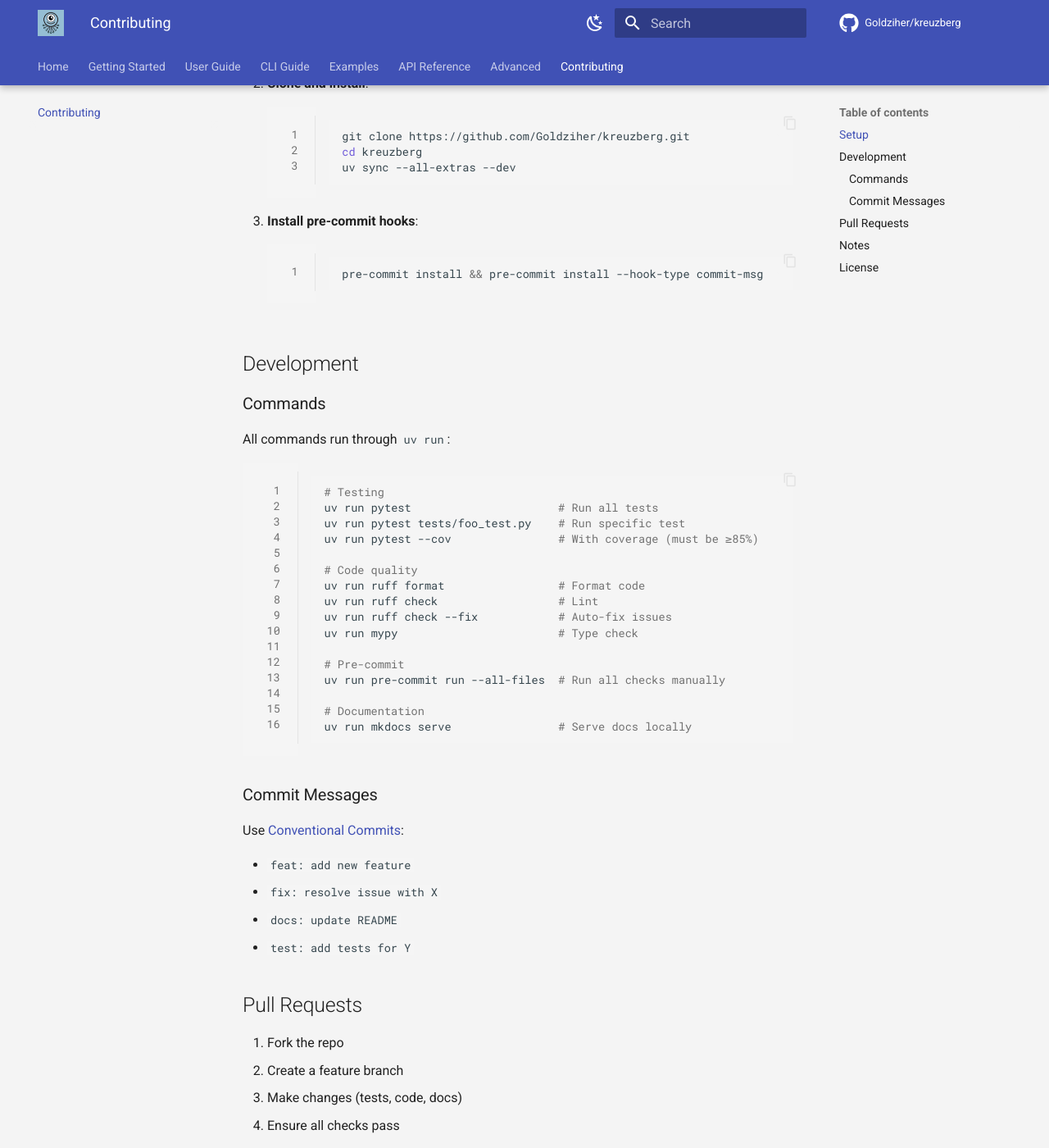
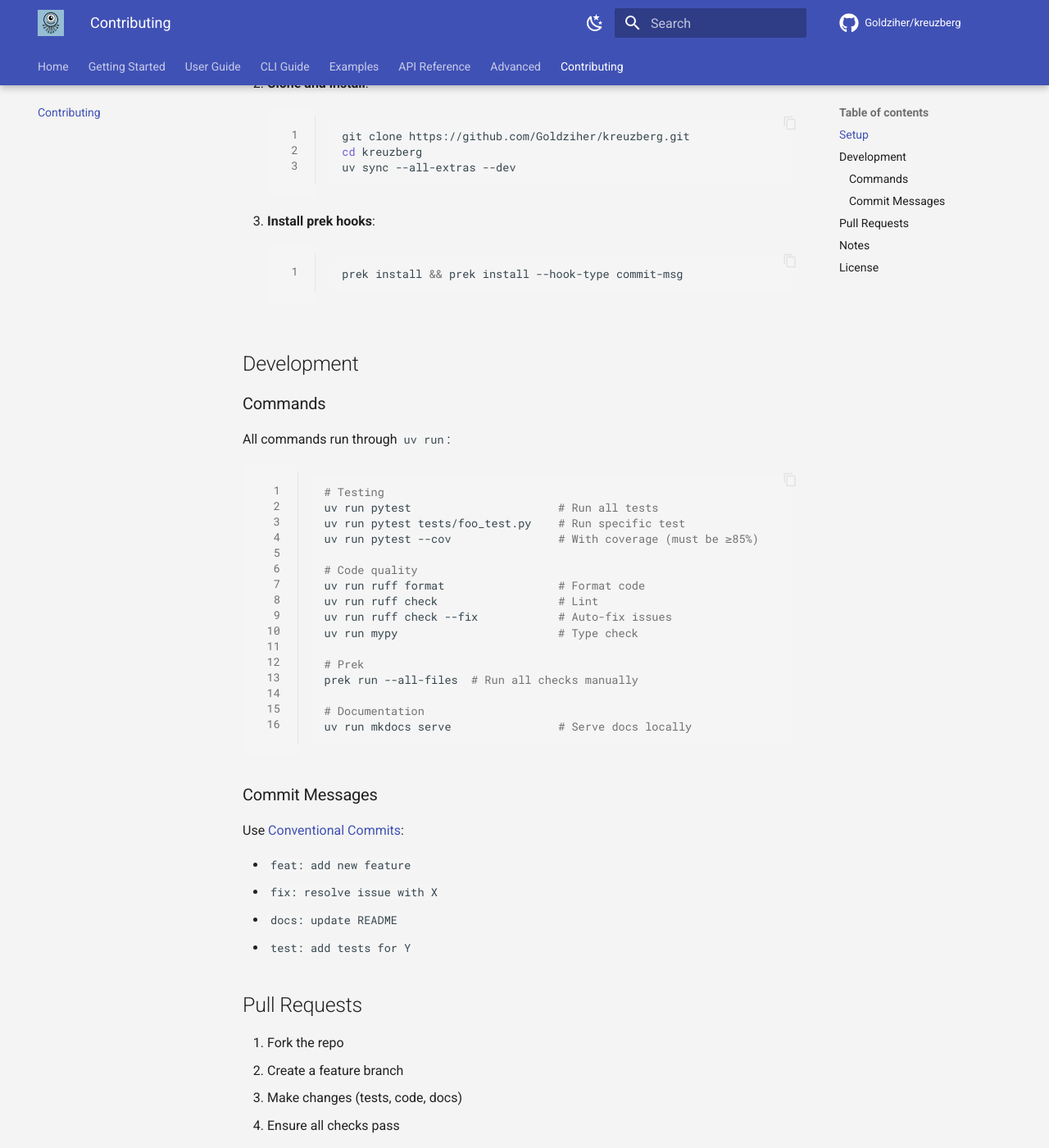
Before and after one commit to elevenday8-design/kreuzberg, an MkDocs documentation site: the page built from docs/contributing.md, in a window 1280 px wide and 1400 px high, scrolled down 401 px. Shown: the whole window at 82% size. Built offline with MkDocs 1.6.1 and Material for MkDocs 9.7.7, drawn with Linux system fonts in a browser that asks for light colours; comment, search, counter and statistics services are not loaded; the version menu is left out; some of the changed text lies outside the part shown.

Commit message:
ci: use prek instead of pre-commit in validation workflow
- Install prek and add to PATH
- Cache prek environments
- Run prek run --all-files instead of uv run pre-commit run

Fix missing pre-commit binary error in CI.

````diff
--- a/docs/contributing.md
+++ b/docs/contributing.md
@@ -18,10 +18,10 @@ Thank you for contributing to Kreuzberg!
     uv sync --all-extras --dev
     ```
 
-1. **Install pre-commit hooks**:
+1. **Install prek hooks**:
 
     ```bash
-    pre-commit install && pre-commit install --hook-type commit-msg
+    prek install && prek install --hook-type commit-msg
     ```
 
 ## Development
@@ -42,8 +42,8 @@ uv run ruff check                  # Lint
 uv run ruff check --fix            # Auto-fix issues
 uv run mypy                        # Type check
 
-# Pre-commit
-uv run pre-commit run --all-files  # Run all checks manually
+# Prek
+prek run --all-files  # Run all checks manually
 
 # Documentation
 uv run mkdocs serve                # Serve docs locally
@@ -70,7 +70,7 @@ Use [Conventional Commits](https://www.conventionalcommits.org/):
 
 - Python 3.10-3.13 supported
 - System dependencies (optional): Tesseract, Pandoc
-- Pre-commit runs automatically on commit
+- Prek runs automatically on commit
 - Join our [Discord](https://discord.gg/pXxagNK2zN) for help
 
 ## License
````
Also changed, not shown: 1 other file.
